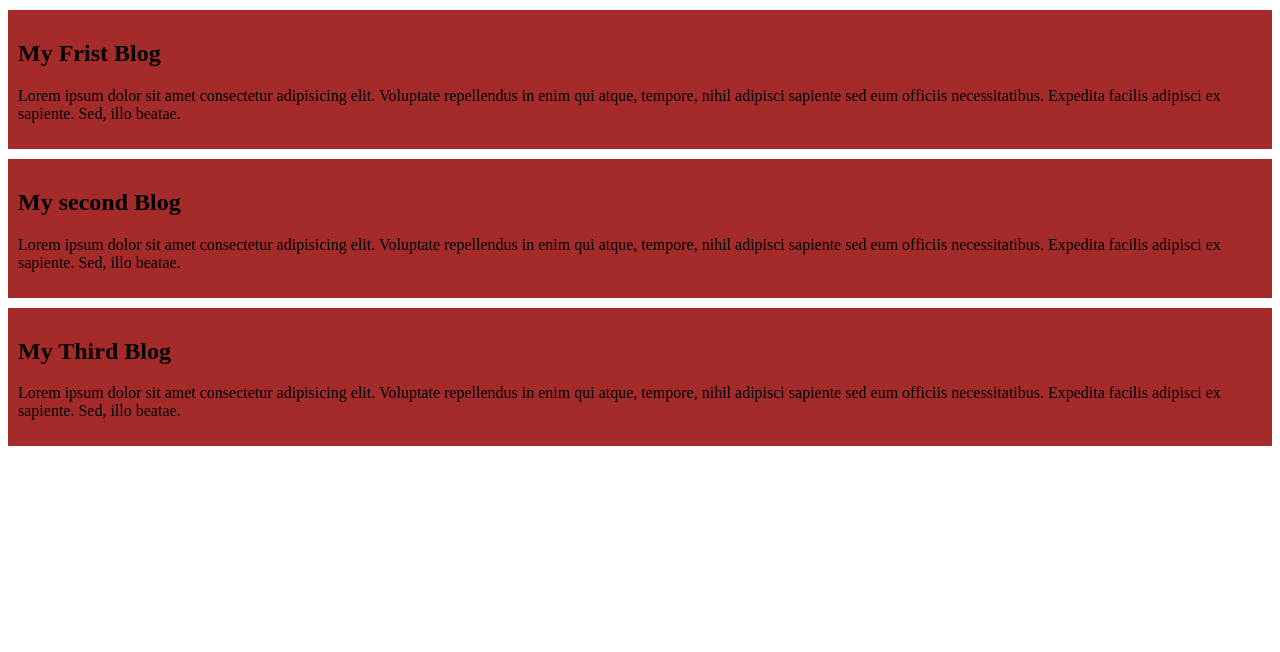
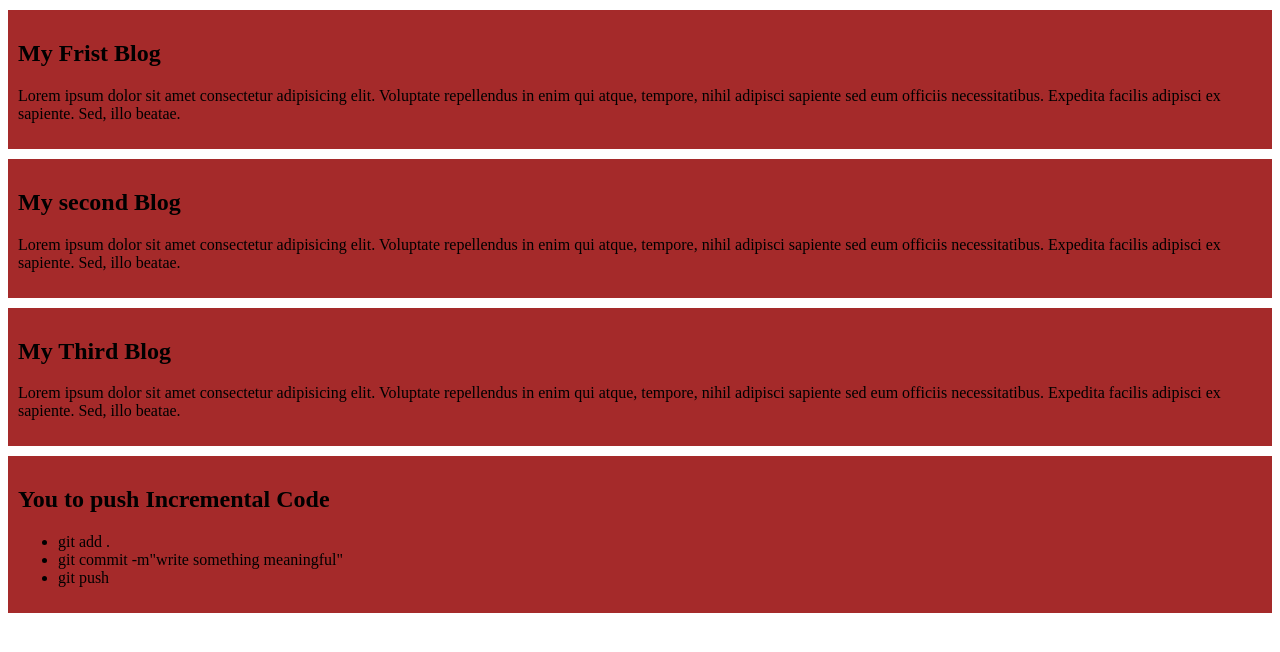
Before and after one commit to crocodile-fly/my-simple-website, a plain HTML site: page index.html in a window 1280 px wide. Drawn offline with Linux system fonts and the light colour scheme.

Commit message:
added the incremental code

```diff
--- a/index.html
+++ b/index.html
@@ -20,5 +20,13 @@
         <h2>My Third Blog</h2>
         <p>Lorem ipsum dolor sit amet consectetur adipisicing elit. Voluptate repellendus in enim qui atque, tempore, nihil adipisci sapiente sed eum officiis necessitatibus. Expedita facilis adipisci ex sapiente. Sed, illo beatae.</p>
     </div>
+    <div>
+        <h2>You to push Incremental Code</h2>
+        <ul>
+            <li>git add .</li>
+            <li>git commit -m"write something meaningful"</li>
+            <li>git push</li>
+        </ul>
+    </div>
 </body>
 </html>
```
